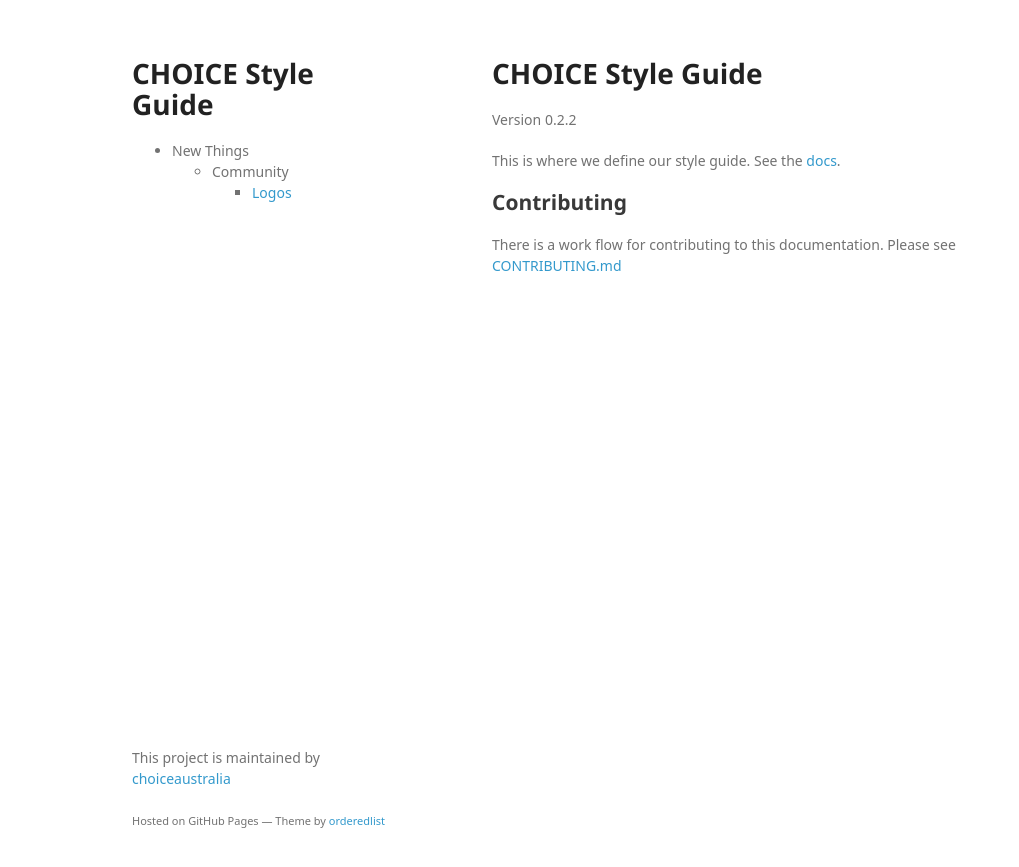
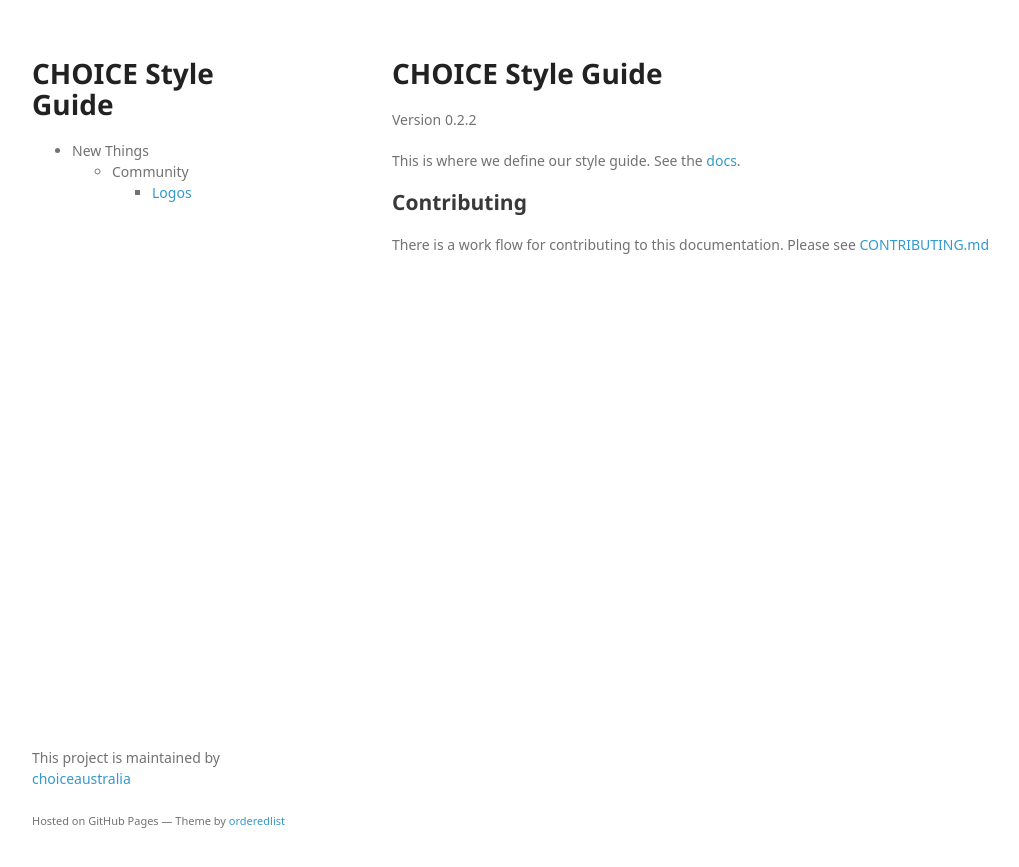
Before and after one commit to choiceaustralia/style-guide, a Jekyll site: the page built from index.html, in a window 1280 px wide. Shown: the top 867 px of the page, without its empty margins (78-1097 px from the left). Built offline with Jekyll 4.4.1, drawn with Linux system fonts in a browser that asks for light colours; some web fonts are replaced.

Commit message:
make the page wider. fix the navigation ;ink

```diff
--- a/_layouts/default.html
+++ b/_layouts/default.html
@@ -25,7 +25,7 @@
                   Community
                   <ul>
                     <li>
-                      <a href="docs/new-things/community/logos.html">Logos</a>
+                      <a href="/docs/new-things/community/logos.html">Logos</a>
                     </li>
                   </ul>
                 </li>
--- a/stylesheets/styles.css
+++ b/stylesheets/styles.css
@@ -108,7 +108,7 @@
 }
 
 .wrapper {
-  width:860px;
+  width:1060px;
   margin:0 auto;
 }
 
@@ -181,7 +181,7 @@
 }
 
 section {
-  width:500px;
+  width:700px;
   float:right;
   padding-bottom:50px;
 }
```
